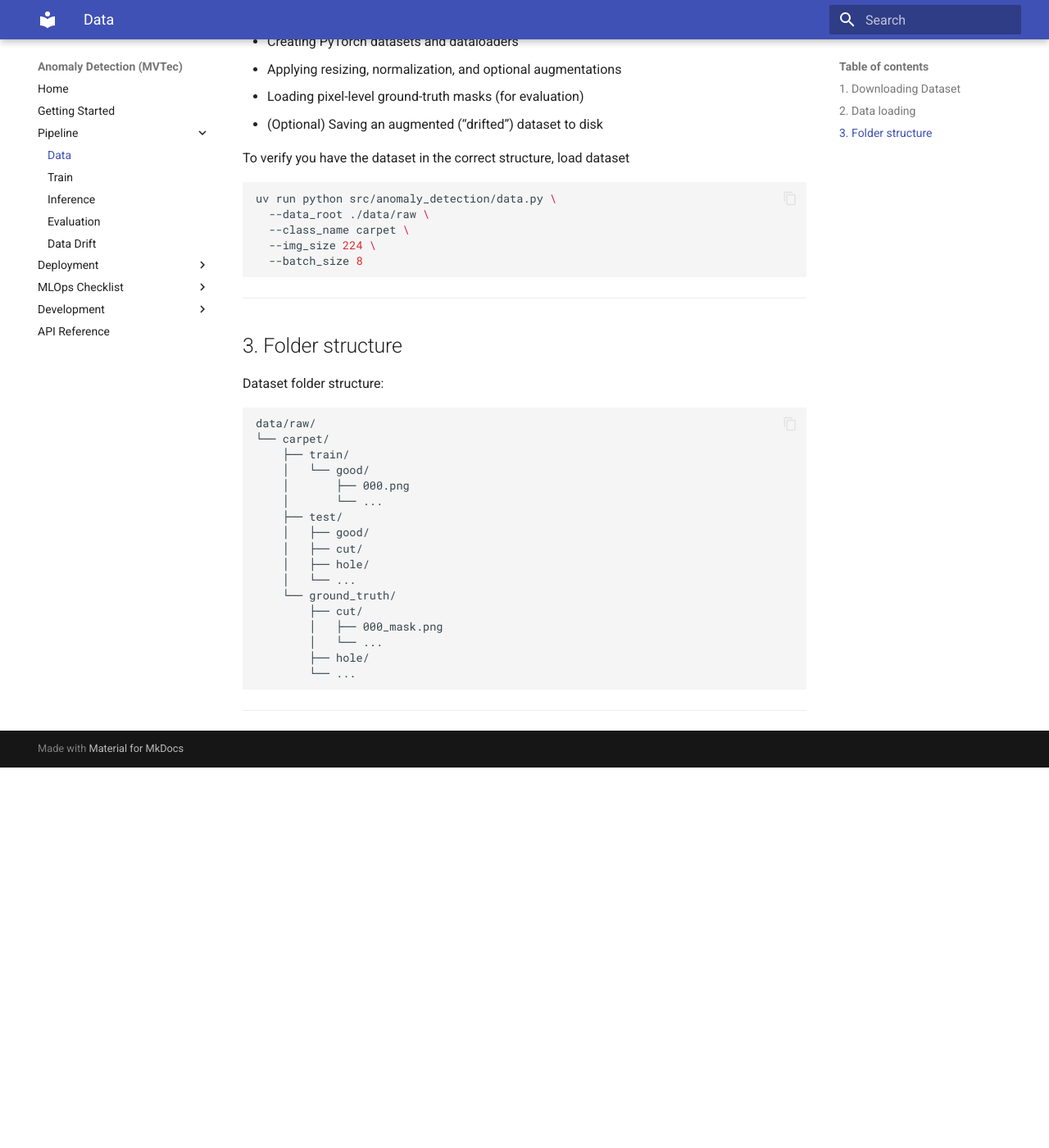
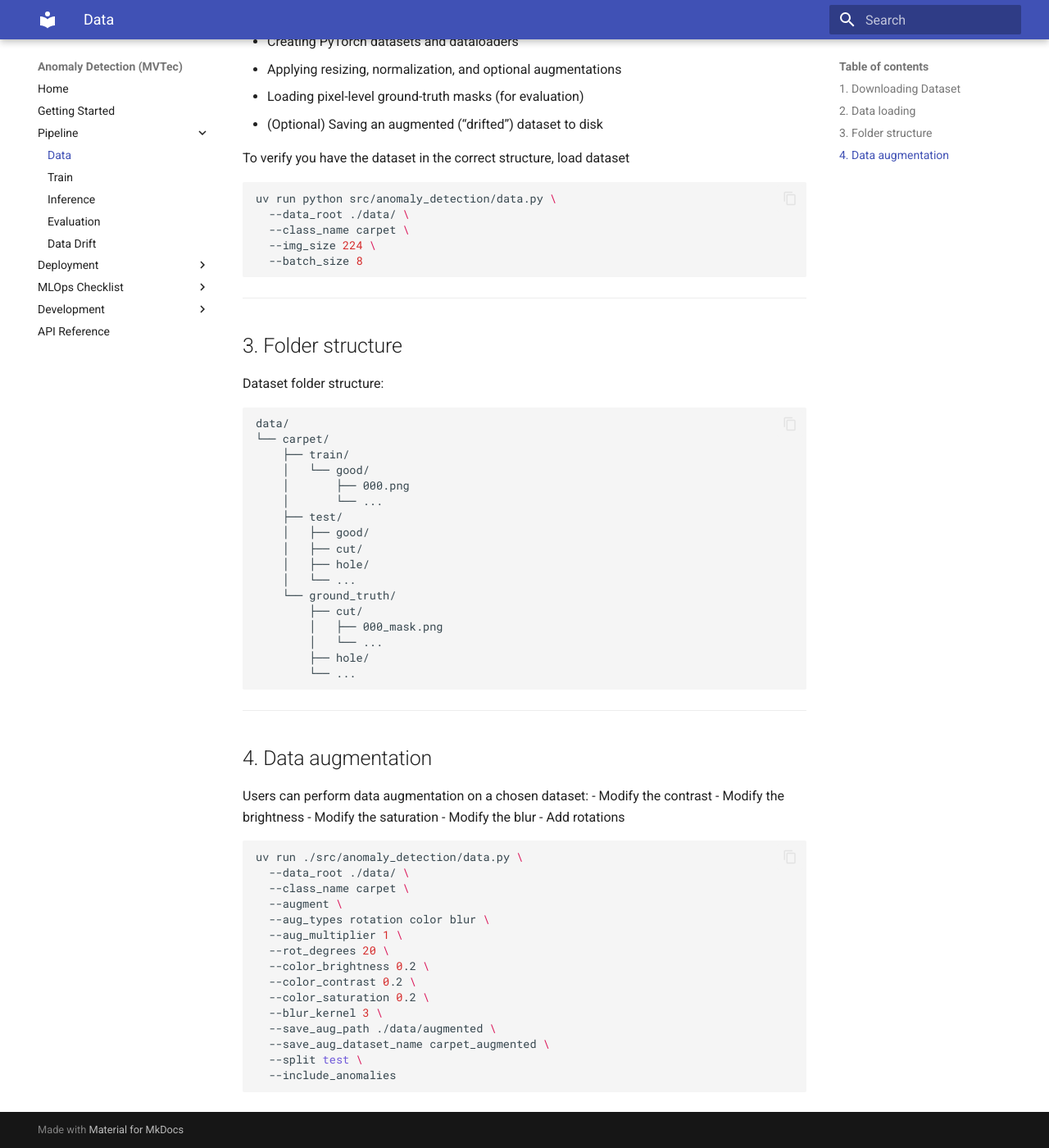
Before and after one commit to Kxlar/MLOPs_Project, an MkDocs documentation site: the page built from docs/source/pipeline/data.md, in a window 1280 px wide and 1400 px high, scrolled down 562 px. Shown: the whole window at 82% size. Built offline with MkDocs 1.6.1 and Material for MkDocs 9.7.7, drawn with Linux system fonts in a browser that asks for light colours; before the commit the page ends 1498 px from its top, so only the background shows below that.

Commit message:
Reviewed data

````diff
--- a/docs/source/pipeline/data.md
+++ b/docs/source/pipeline/data.md
@@ -27,7 +27,7 @@ To verify you have the dataset in the correct structure, load dataset
 
 ```bash
 uv run python src/anomaly_detection/data.py \
-  --data_root ./data/raw \
+  --data_root ./data/ \
   --class_name carpet \
   --img_size 224 \
   --batch_size 8
@@ -41,7 +41,7 @@ uv run python src/anomaly_detection/data.py \
 Dataset folder structure:
 
 ```text
-data/raw/
+data/
 └── carpet/
     ├── train/
     │   └── good/
@@ -62,3 +62,29 @@ data/raw/
 ```
 
 ---
+
+## 4. Data augmentation
+Users can perform data augmentation on a chosen dataset:
+- Modify the contrast
+- Modify the brightness
+- Modify the saturation
+- Modify the blur
+- Add rotations
+
+```bash
+uv run ./src/anomaly_detection/data.py \
+  --data_root ./data/ \
+  --class_name carpet \
+  --augment \
+  --aug_types rotation color blur \
+  --aug_multiplier 1 \
+  --rot_degrees 20 \
+  --color_brightness 0.2 \
+  --color_contrast 0.2 \
+  --color_saturation 0.2 \
+  --blur_kernel 3 \
+  --save_aug_path ./data/augmented \
+  --save_aug_dataset_name carpet_augmented \
+  --split test \
+  --include_anomalies
+```
````
